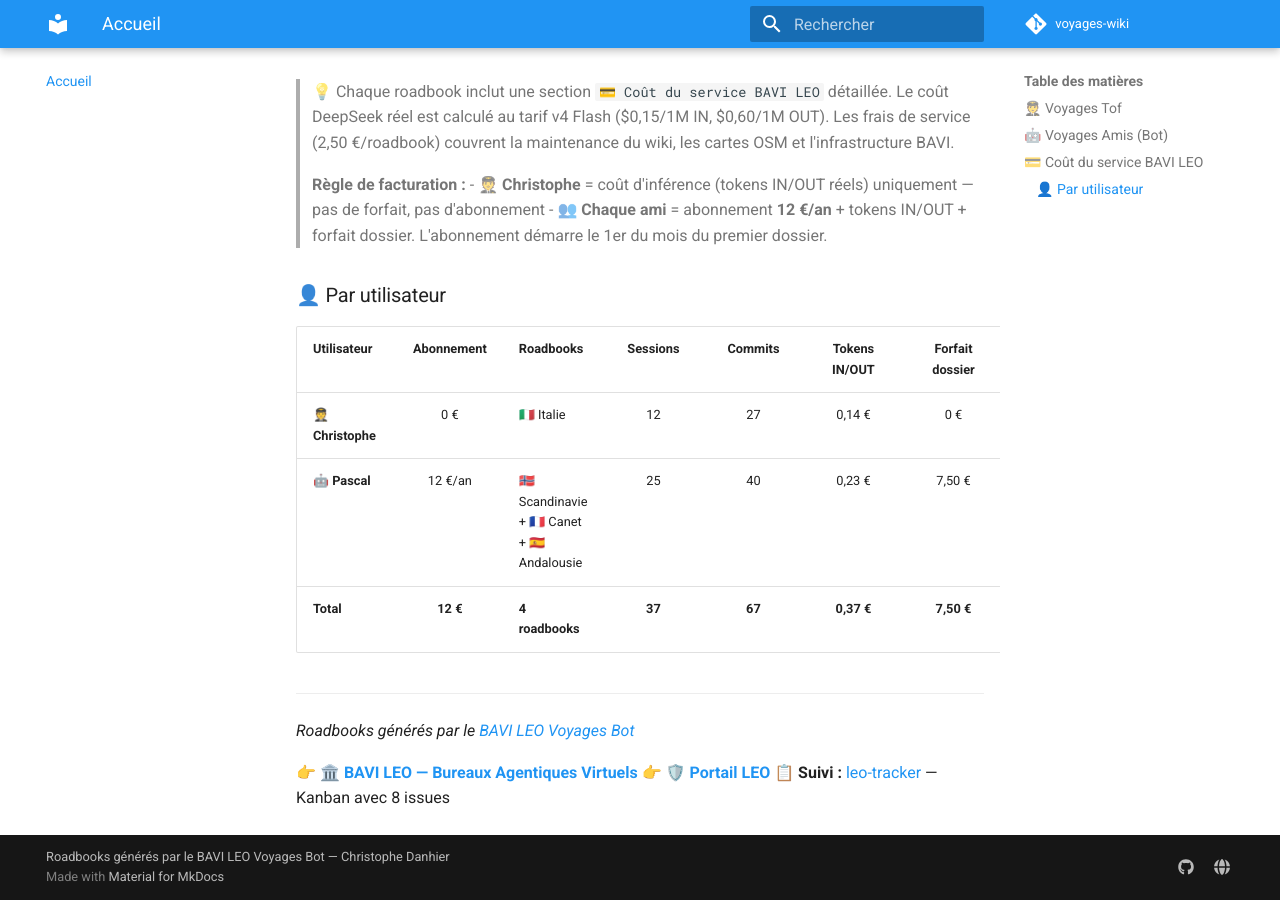
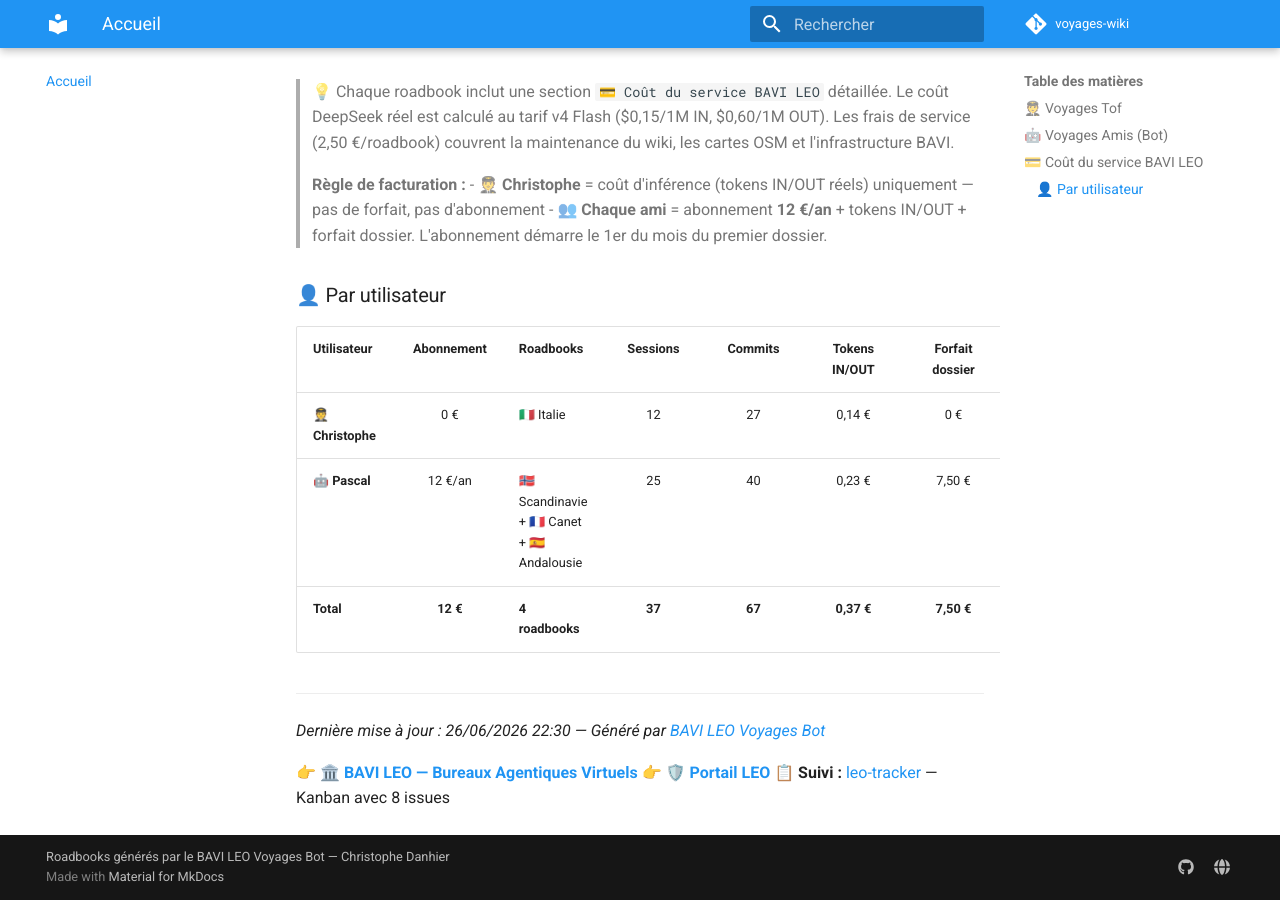
Before and after one commit to christophedanhier-hash/voyages-wiki, an MkDocs documentation site: the page built from docs/index.md, in a window 1280 px wide and 900 px high, scrolled down 1031 px. Built offline with MkDocs 1.6.1 and Material for MkDocs 9.7.7, drawn with Linux system fonts in a browser that asks for light colours; comment, search, counter and statistics services are not loaded.

Commit message:
📅 Date + heure mise à jour

```diff
--- a/docs/index.md
+++ b/docs/index.md
@@ -44,7 +44,7 @@
 
 ---
 
-*Roadbooks générés par le [BAVI LEO Voyages Bot](https://github.com/christophedanhier-hash/BAVI_LEO)*
+*Dernière mise à jour : 26/06/2026 22:30 — Généré par [BAVI LEO Voyages Bot](https://github.com/christophedanhier-hash/BAVI_LEO)*
 
 👉 **[🏛️ BAVI LEO — Bureaux Agentiques Virtuels](https://christophedanhier-hash.github.io/BAVI_LEO/)**
 👉 **[🛡️ Portail LEO](https://christophedanhier-hash.github.io/hermes-wiki/)**
```
